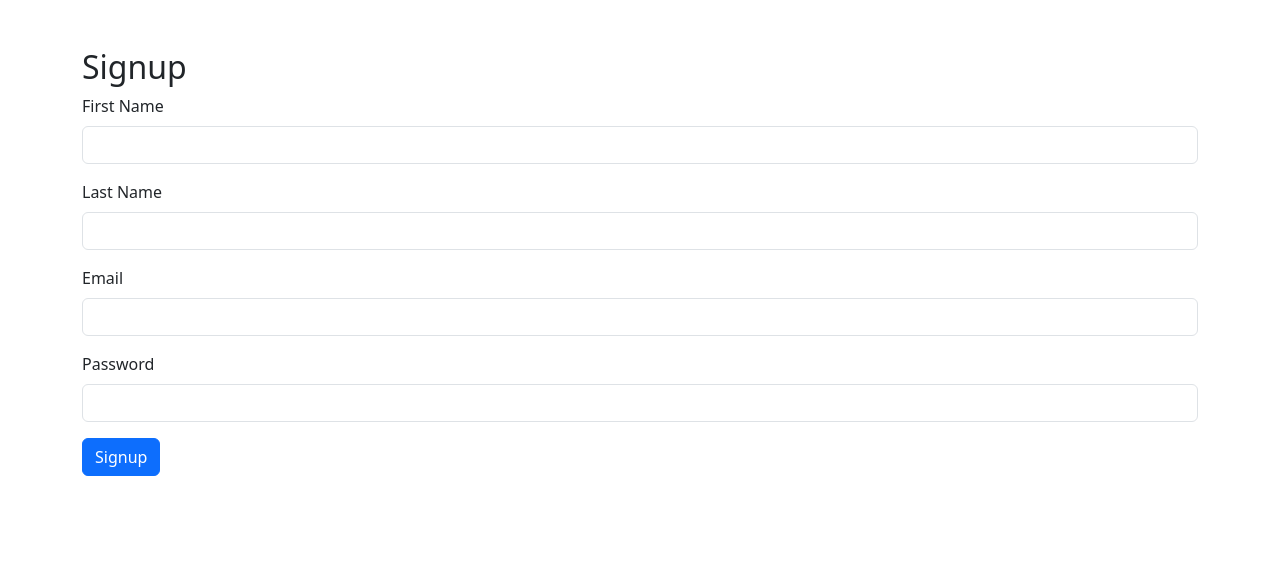
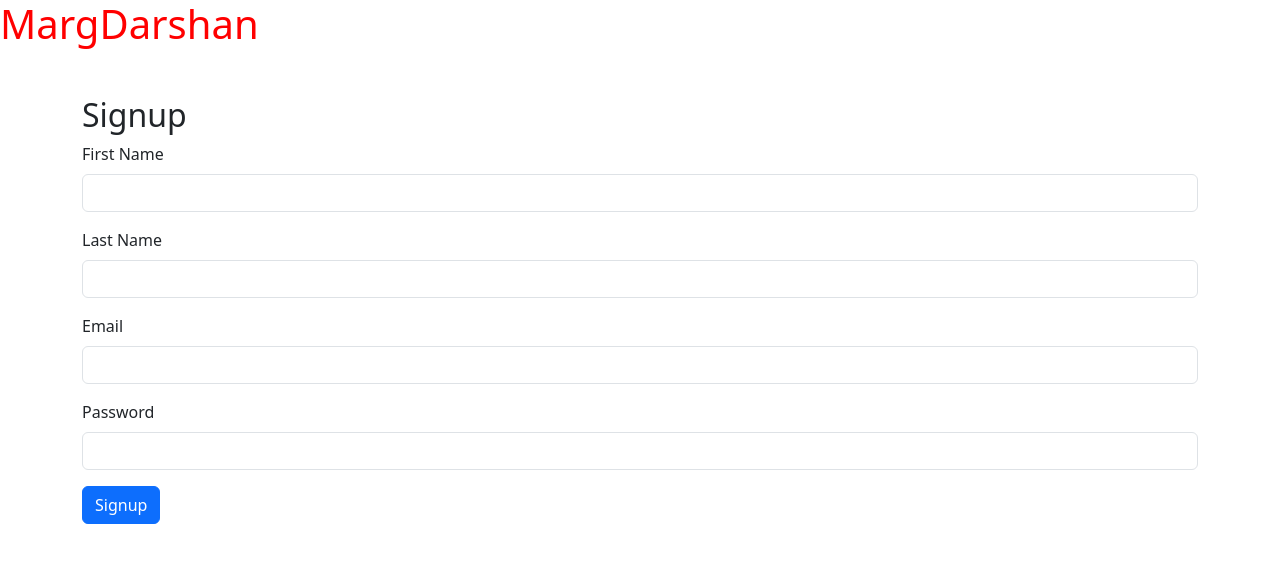
Before and after one commit to Himanshu241/guidance-mern, a React (Create React App) app in the folder client/: page / in a window 1280 px wide. Shown: the top 562 px of the page. Built offline with nearby package versions, Linux system fonts and the light colour scheme.

Commit message:
second commit

```diff
--- a/client/public/index.html
+++ b/client/public/index.html
@@ -3,6 +3,8 @@
   <head>
     <meta charset="utf-8" />
     <link rel="icon" href="%PUBLIC_URL%/favicon.ico" />
+
+
     <!-- Add Bootstrap CSS via CDN -->
 <link
 href="https://maxcdn.bootstrapcdn.com/bootstrap/4.5.2/css/bootstrap.min.css"
--- /dev/null
+++ b/client/src/App.css
@@ -0,0 +1,3 @@
+.title{
+    color: red
+}
--- a/client/src/App.js
+++ b/client/src/App.js
@@ -1,9 +1,13 @@
 
 import SignupForm from './scenes/loginPage.jsx';
-
+import Intro from './scenes/intro.jsx'
+import './App.css'
 function App() {
   return (
-    <div><SignupForm /></div>
+    <>
+    <Intro />
+    <SignupForm />
+    </>
   );
 }
 
--- /dev/null
+++ b/client/src/scenes/intro.jsx
@@ -0,0 +1,15 @@
+import React from 'react';
+
+
+
+const intro = () => {
+  return (
+    <div>
+
+        <h1 className='title' >MargDarshan</h1>
+
+    </div>
+  )
+}
+
+export default intro
```
